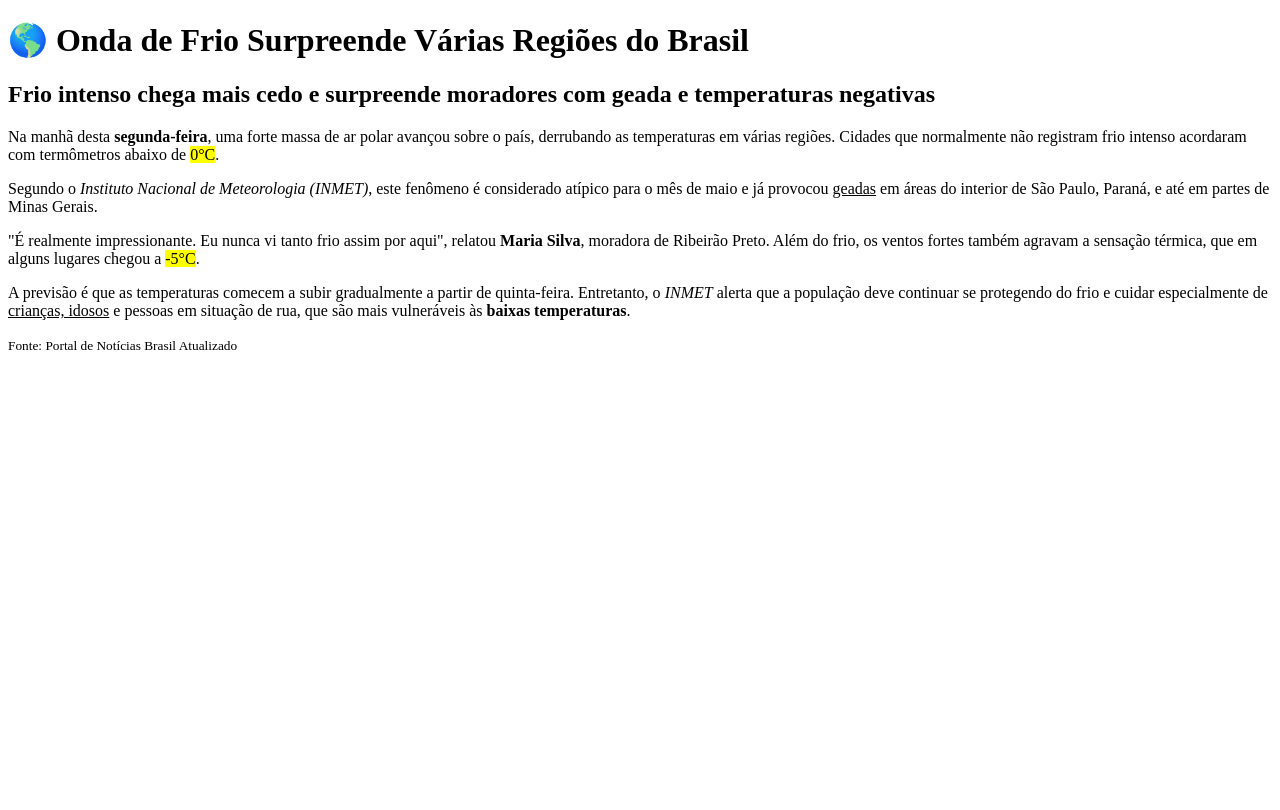
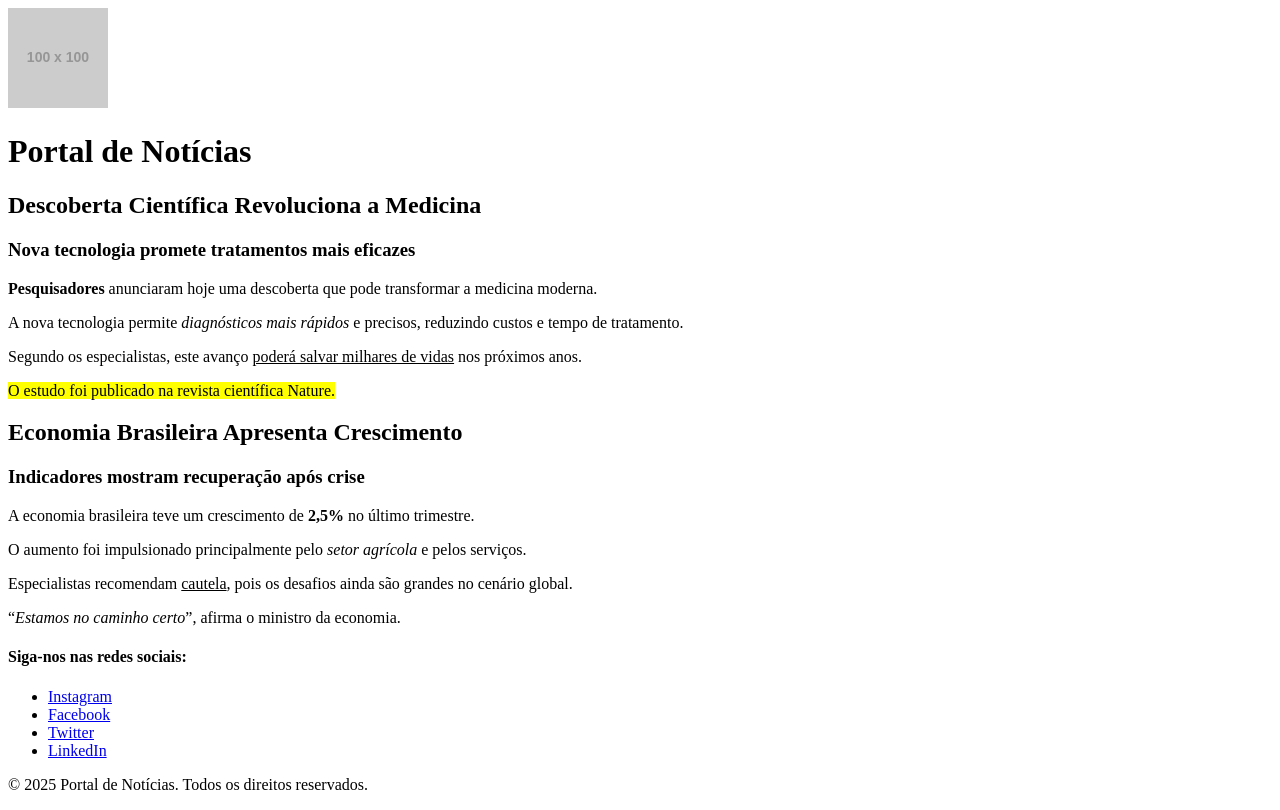
Before and after one commit to otavio-limase/desenvolve-introducao-web, a plain HTML site: page noticia.html in a window 1280 px wide. Drawn offline with Linux system fonts and the light colour scheme; placeholder pictures from the web are drawn by us.

Commit message:
Adicionando a versão com containers da noticia.html

```diff
--- a/noticia.html
+++ b/noticia.html
@@ -2,29 +2,49 @@
 <html lang="pt-br">
 <head>
     <meta charset="UTF-8">
-    <title>Notícia do Dia</title>
+    <meta name="viewport" content="width=device-width, initial-scale=1.0">
+    <title>Portal de Notícias</title>
 </head>
 <body>
-    <h1>🌎 Onda de Frio Surpreende Várias Regiões do Brasil</h1>
 
-    <h2>Frio intenso chega mais cedo e surpreende moradores com geada e temperaturas negativas</h2>
+    <!-- Header com logo e título -->
+    <header>
+        <img src="https://via.placeholder.com/100" alt="Logo do Portal">
+        <h1>Portal de Notícias</h1>
+    </header>
 
-    <p>
-        Na manhã desta <strong>segunda-feira</strong>, uma forte massa de ar polar avançou sobre o país, derrubando as temperaturas em várias regiões. Cidades que normalmente não registram frio intenso acordaram com termômetros abaixo de <mark>0°C</mark>.
-    </p>
+    <!-- Main com os artigos -->
+    <main>
+        <article>
+            <h2>Descoberta Científica Revoluciona a Medicina</h2>
+            <h3>Nova tecnologia promete tratamentos mais eficazes</h3>
+            <p><strong>Pesquisadores</strong> anunciaram hoje uma descoberta que pode transformar a medicina moderna.</p>
+            <p>A nova tecnologia permite <em>diagnósticos mais rápidos</em> e precisos, reduzindo custos e tempo de tratamento.</p>
+            <p>Segundo os especialistas, este avanço <u>poderá salvar milhares de vidas</u> nos próximos anos.</p>
+            <p><mark>O estudo foi publicado na revista científica Nature.</mark></p>
+        </article>
 
-    <p>
-        Segundo o <em>Instituto Nacional de Meteorologia (INMET)</em>, este fenômeno é considerado atípico para o mês de maio e já provocou <u>geadas</u> em áreas do interior de São Paulo, Paraná, e até em partes de Minas Gerais.
-    </p>
+        <article>
+            <h2>Economia Brasileira Apresenta Crescimento</h2>
+            <h3>Indicadores mostram recuperação após crise</h3>
+            <p>A economia brasileira teve um crescimento de <strong>2,5%</strong> no último trimestre.</p>
+            <p>O aumento foi impulsionado principalmente pelo <em>setor agrícola</em> e pelos serviços.</p>
+            <p>Especialistas recomendam <u>cautela</u>, pois os desafios ainda são grandes no cenário global.</p>
+            <p>“<i>Estamos no caminho certo</i>”, afirma o ministro da economia.</p>
+        </article>
+    </main>
 
-    <p>
-        "É realmente impressionante. Eu nunca vi tanto frio assim por aqui", relatou <strong>Maria Silva</strong>, moradora de Ribeirão Preto. Além do frio, os ventos fortes também agravam a sensação térmica, que em alguns lugares chegou a <mark>-5°C</mark>.
-    </p>
+    <!-- Footer com links de redes sociais -->
+    <footer>
+        <h4>Siga-nos nas redes sociais:</h4>
+        <ul>
+            <li><a href="#">Instagram</a></li>
+            <li><a href="#">Facebook</a></li>
+            <li><a href="#">Twitter</a></li>
+            <li><a href="#">LinkedIn</a></li>
+        </ul>
+        <p>&copy; 2025 Portal de Notícias. Todos os direitos reservados.</p>
+    </footer>
 
-    <p>
-        A previsão é que as temperaturas comecem a subir gradualmente a partir de quinta-feira. Entretanto, o <em>INMET</em> alerta que a população deve continuar se protegendo do frio e cuidar especialmente de <u>crianças, idosos</u> e pessoas em situação de rua, que são mais vulneráveis às <strong>baixas temperaturas</strong>.
-    </p>
-
-    <p><small>Fonte: Portal de Notícias Brasil Atualizado</small></p>
 </body>
 </html>
```
